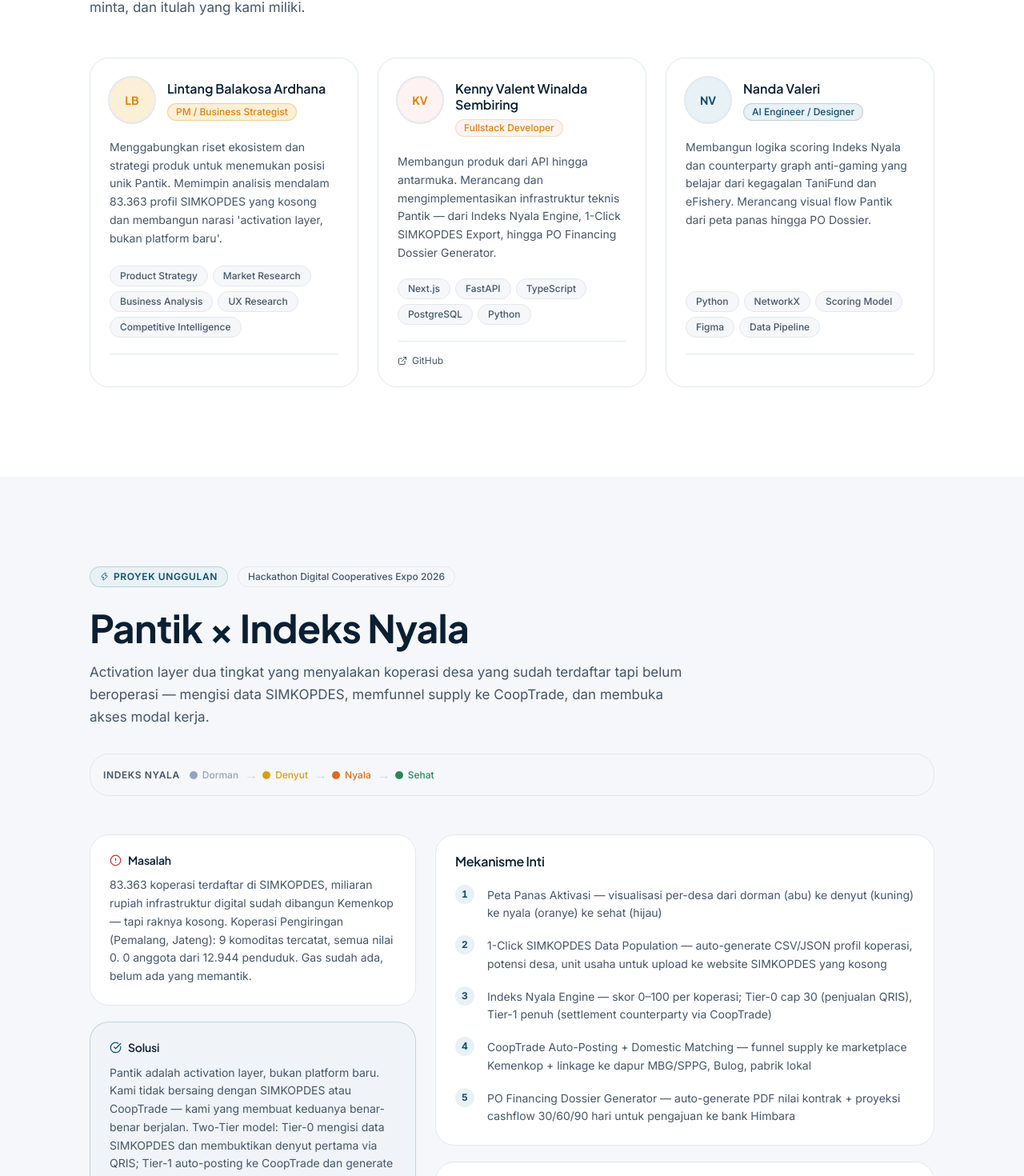
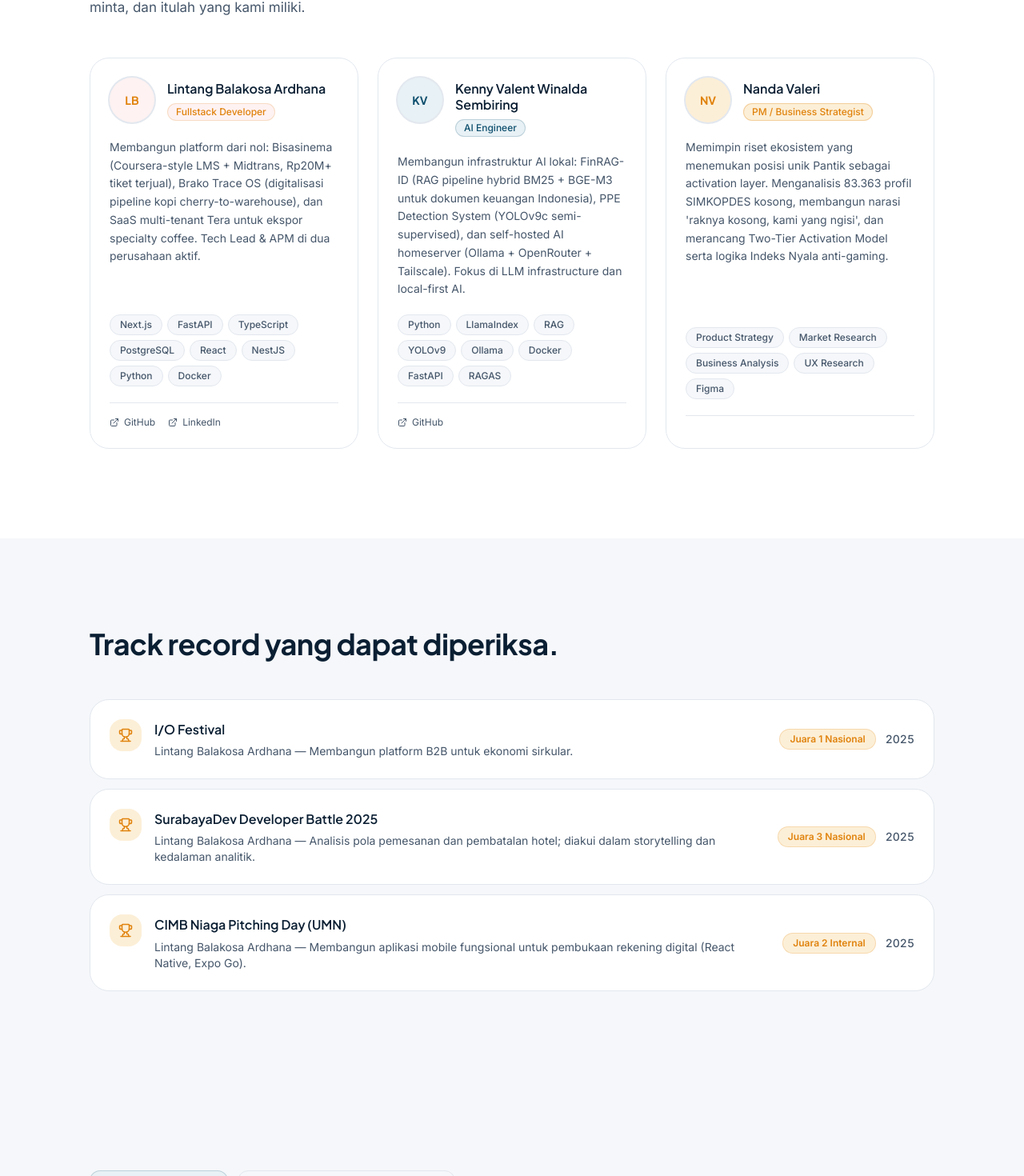
Before and after one commit to KennyUMN/pantik-portfolio, a Next.js app: page / in a window 1280 px wide. Shown: the part 1737-3207 px from the top of the page at 80% size. Built offline with nearby package versions, Linux system fonts and the light colour scheme.

Commit message:
feat: update team roles, bio from CV, populate awards from Lintang CV

```diff
--- a/components/sections/Team.tsx
+++ b/components/sections/Team.tsx
@@ -15,7 +15,7 @@
     badge: "bg-red-50 text-ember border border-ember/20",
     monogram: "bg-red-50 text-ember",
   },
-  "AI Engineer / Designer": {
+  "AI Engineer": {
     badge: "bg-primary-tint text-primary border border-primary/20",
     monogram: "bg-primary-tint text-primary",
   },
--- a/content/awards.ts
+++ b/content/awards.ts
@@ -7,12 +7,25 @@
 }
 
 export const awards: Award[] = [
-  // Isi dengan data nyata. Contoh:
-  // {
-  //   namaLomba: "[JUARA_1_NAMA_LOMBA]",
-  //   tingkat: "[JUARA_1_TINGKAT]",
-  //   tahun: 2025,
-  //   peran: "[JUARA_1_PERAN]",
-  //   dampak: "[JUARA_1_DAMPAK]",
-  // },
+  {
+    namaLomba: "I/O Festival",
+    tingkat: "Juara 1 Nasional",
+    tahun: 2025,
+    peran: "Lintang Balakosa Ardhana",
+    dampak: "Membangun platform B2B untuk ekonomi sirkular.",
+  },
+  {
+    namaLomba: "SurabayaDev Developer Battle 2025",
+    tingkat: "Juara 3 Nasional",
+    tahun: 2025,
+    peran: "Lintang Balakosa Ardhana",
+    dampak: "Analisis pola pemesanan dan pembatalan hotel; diakui dalam storytelling dan kedalaman analitik.",
+  },
+  {
+    namaLomba: "CIMB Niaga Pitching Day (UMN)",
+    tingkat: "Juara 2 Internal",
+    tahun: 2025,
+    peran: "Lintang Balakosa Ardhana",
+    dampak: "Membangun aplikasi mobile fungsional untuk pembukaan rekening digital (React Native, Expo Go).",
+  },
 ];
--- a/content/team.ts
+++ b/content/team.ts
@@ -1,4 +1,4 @@
-export type MemberRole = "PM / Business Strategist" | "Fullstack Developer" | "AI Engineer / Designer";
+export type MemberRole = "PM / Business Strategist" | "Fullstack Developer" | "AI Engineer";
 
 export interface TeamMember {
   name: string;
@@ -13,27 +13,27 @@
 export const team: TeamMember[] = [
   {
     name: "Lintang Balakosa Ardhana",
-    role: "PM / Business Strategist",
-    bio: "Menggabungkan riset ekosistem dan strategi produk untuk menemukan posisi unik Pantik. Memimpin analisis mendalam 83.363 profil SIMKOPDES yang kosong dan membangun narasi 'activation layer, bukan platform baru'.",
-    skills: ["Product Strategy", "Market Research", "Business Analysis", "UX Research", "Competitive Intelligence"],
+    role: "Fullstack Developer",
+    bio: "Membangun platform dari nol: Bisasinema (Coursera-style LMS + Midtrans, Rp20M+ tiket terjual), Brako Trace OS (digitalisasi pipeline kopi cherry-to-warehouse), dan SaaS multi-tenant Tera untuk ekspor specialty coffee. Tech Lead & APM di dua perusahaan aktif.",
+    skills: ["Next.js", "FastAPI", "TypeScript", "PostgreSQL", "React", "NestJS", "Python", "Docker"],
     photo: "",
-    github: "[github.com/lintang-balakosa]",
-    linkedin: "[linkedin.com/in/lintang-balakosa]",
+    github: "https://github.com/codezeros18",
+    linkedin: "https://linkedin.com/in/lintangbalakosa",
   },
   {
     name: "Kenny Valent Winalda Sembiring",
-    role: "Fullstack Developer",
-    bio: "Membangun produk dari API hingga antarmuka. Merancang dan mengimplementasikan infrastruktur teknis Pantik — dari Indeks Nyala Engine, 1-Click SIMKOPDES Export, hingga PO Financing Dossier Generator.",
-    skills: ["Next.js", "FastAPI", "TypeScript", "PostgreSQL", "Python"],
+    role: "AI Engineer",
+    bio: "Membangun infrastruktur AI lokal: FinRAG-ID (RAG pipeline hybrid BM25 + BGE-M3 untuk dokumen keuangan Indonesia), PPE Detection System (YOLOv9c semi-supervised), dan self-hosted AI homeserver (Ollama + OpenRouter + Tailscale). Fokus di LLM infrastructure dan local-first AI.",
+    skills: ["Python", "LlamaIndex", "RAG", "YOLOv9", "Ollama", "Docker", "FastAPI", "RAGAS"],
     photo: "",
     github: "https://github.com/KennyUMN",
     linkedin: "[linkedin.com/in/kenny-valent]",
   },
   {
     name: "Nanda Valeri",
-    role: "AI Engineer / Designer",
-    bio: "Membangun logika scoring Indeks Nyala dan counterparty graph anti-gaming yang belajar dari kegagalan TaniFund dan eFishery. Merancang visual flow Pantik dari peta panas hingga PO Dossier.",
-    skills: ["Python", "NetworkX", "Scoring Model", "Figma", "Data Pipeline"],
+    role: "PM / Business Strategist",
+    bio: "Memimpin riset ekosistem yang menemukan posisi unik Pantik sebagai activation layer. Menganalisis 83.363 profil SIMKOPDES kosong, membangun narasi 'raknya kosong, kami yang ngisi', dan merancang Two-Tier Activation Model serta logika Indeks Nyala anti-gaming.",
+    skills: ["Product Strategy", "Market Research", "Business Analysis", "UX Research", "Figma"],
     photo: "",
     github: "[github.com/nanda-valeri]",
     linkedin: "[linkedin.com/in/nanda-valeri]",
```
